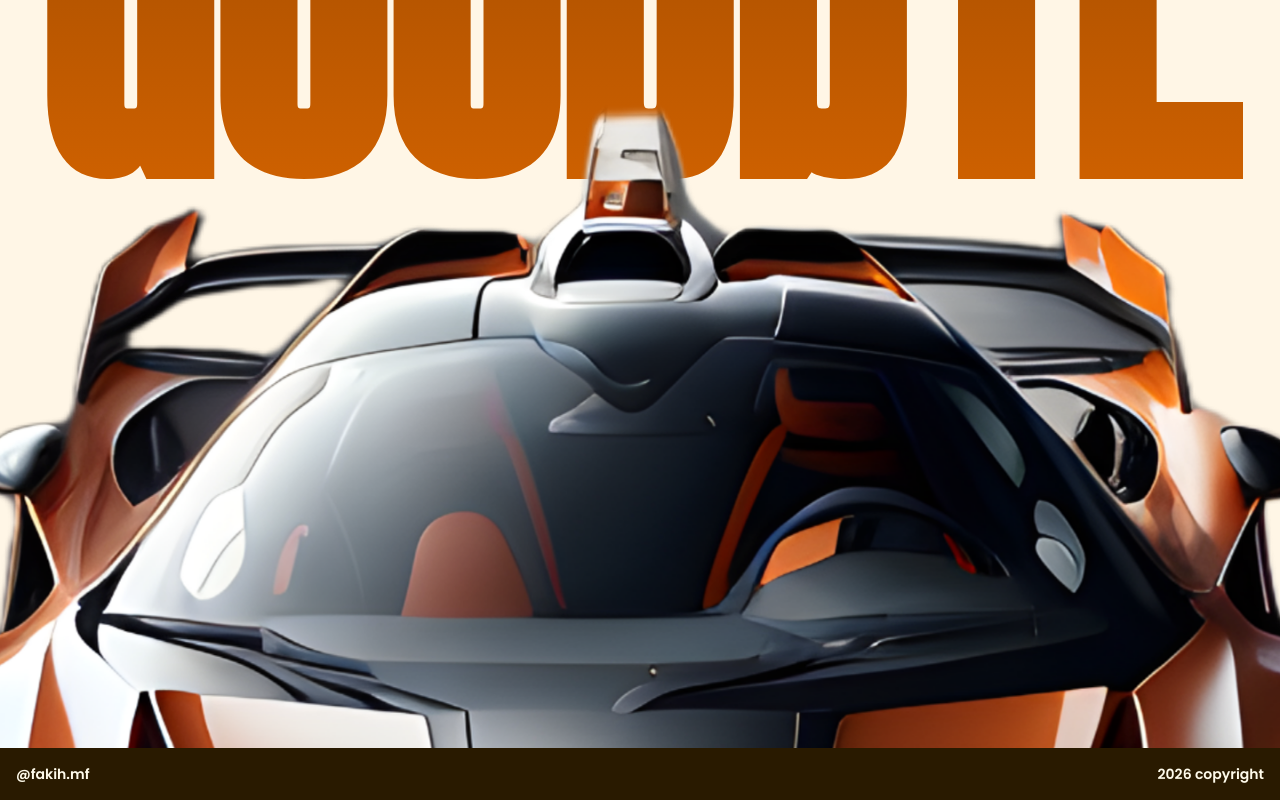
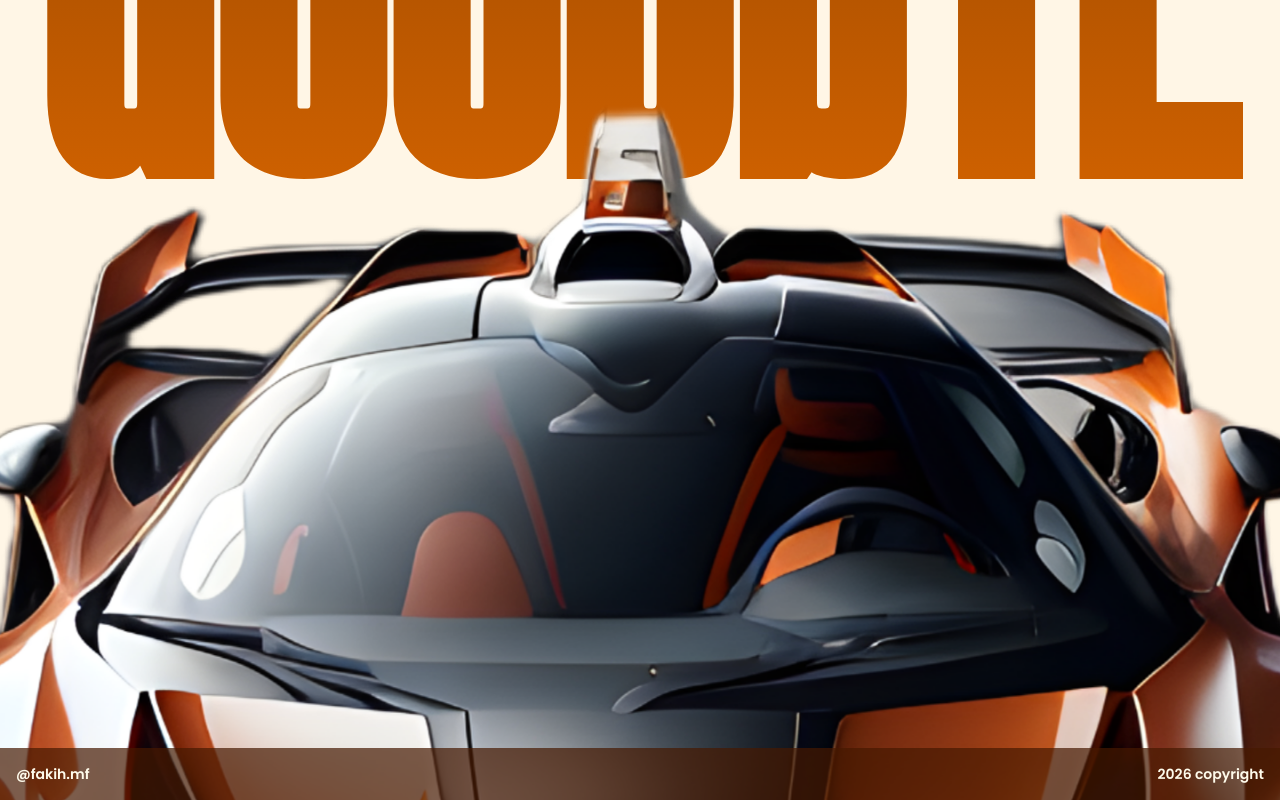
Before and after one commit to mf-fakih/bugatti, a website: page index.html in a window 1280 px wide. Shown: the part 2866-3666 px from the top of the page. Drawn offline with Linux system fonts and the light colour scheme; files whose address does not match are found by name.

```diff
--- a/index.html
+++ b/index.html
@@ -11,6 +11,7 @@
         href="https://fonts.googleapis.com/css2?family=Poppins:ital,wght@0,100;0,200;0,300;0,400;0,500;0,600;0,700;0,800;0,900;1,100;1,200;1,300;1,400;1,500;1,600;1,700;1,800;1,900&display=swap"
         rel="stylesheet">
     <link rel="stylesheet" href="src/output.css">
+    <script src="https://unpkg.com/lenis@1.3.28/dist/lenis.min.js"></script>
 </head>
 
 <body class="bg-[#FFF6E6] ">
@@ -93,7 +94,7 @@
         <h1 class="font-['Gondens DEMO'] font-bold text-[333px] text-primary leading-[2.5] relative">GOODBYE</h1>
         <img src="./img/footer.png" class="absolute bottom-[-500px] left-0 w-full h-auto">
         <div
-            class="bg-[#291a00] text-amber-50 absolute bottom-[-500px] left-0 w-full flex justify-between gap-2 p-4 font-['Poppins'] font-semibold text-sm">
+            class="bg-amber-950/70 text-amber-50 absolute bottom-[-500px] left-0 w-full flex justify-between gap-2 p-4 font-['Poppins'] font-semibold text-sm">
             <p>@fakih.mf</p>
             <p>2026 copyright</p>
         </div>
--- a/package.json
+++ b/package.json
@@ -1,13 +1,13 @@
 {
   "dependencies": {
     "@tailwindcss/cli": "^4.3.5",
+    "lenis": "^1.3.28",
     "tailwindcss": "^4.3.5"
   },
   "name": "latihan-sebelum-sas",
   "version": "1.0.0",
   "description": "",
   "main": "index.js",
-  "devDependencies": {},
   "scripts": {
     "dev": "npx @tailwindcss/cli -i ./src/input.css -o ./src/output.css --watch"
   },
```
Also changed, not shown: src/output.css, 2 other files.
